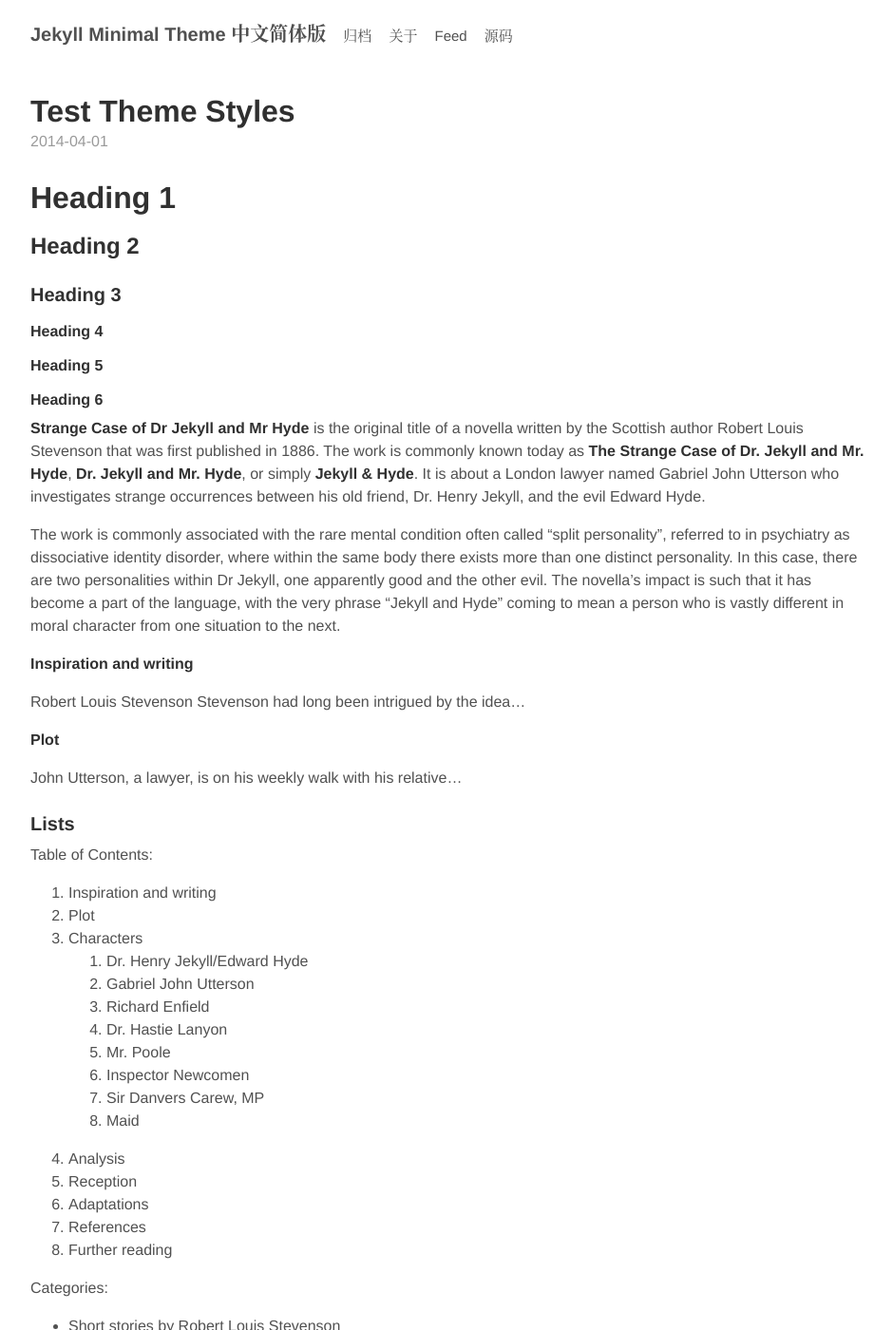
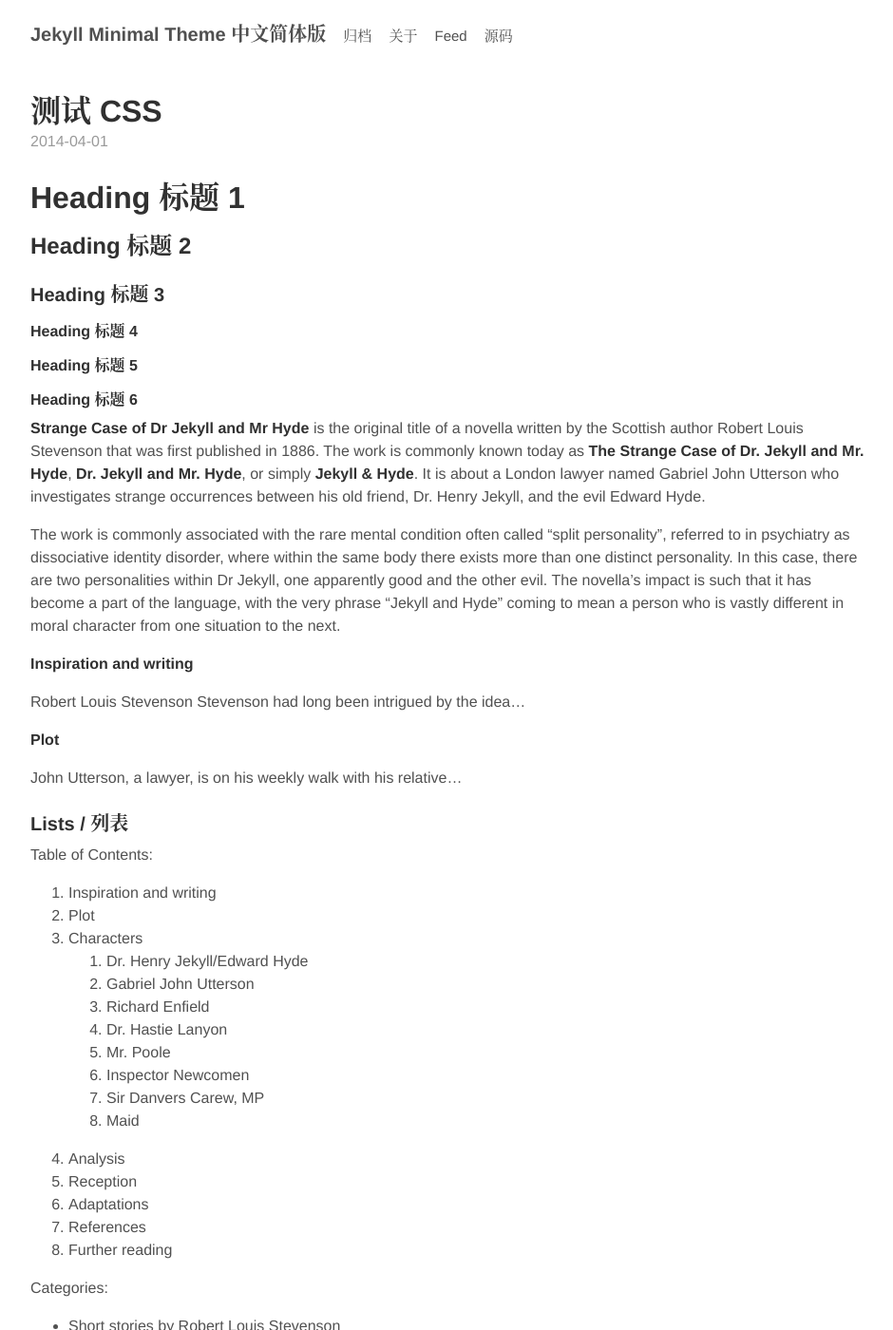
Before and after one commit to gledos/jekyll-minimal-theme-zh-cmn-hans, a Jekyll site: the page built from _posts/2014-04-01-test-styles.md, in a window 1280 px wide and 1400 px high. Shown: the whole window at 95% size, without its empty margins (168-1108 px from the left). Built offline with Jekyll 4.4.1, drawn with Linux system fonts in a browser that asks for light colours; some of the changed text lies outside the part shown.

Commit message:
Update 2014-04-01-test-styles.md

```diff
--- a/_posts/2014-04-01-test-styles.md
+++ b/_posts/2014-04-01-test-styles.md
@@ -1,19 +1,19 @@
 ---
 layout: post
-title: "Test Theme Styles"
+title: "测试 CSS"
 ---
 
-# Heading 1
+# Heading 标题 1
 
-## Heading 2
+## Heading 标题 2
 
-### Heading 3
+### Heading 标题 3
 
-#### Heading 4
+#### Heading 标题 4
 
-##### Heading 5
+##### Heading 标题 5
 
-###### Heading 6
+###### Heading 标题 6
 
 
 **Strange Case of Dr Jekyll and Mr Hyde** is the original
@@ -43,7 +43,7 @@ Robert Louis Stevenson Stevenson had long been intrigued by the idea...
 John Utterson, a lawyer, is on his weekly walk with his relative...
 
 
-### Lists
+### Lists / 列表
 
 Table of Contents:
 
@@ -129,7 +129,7 @@ Quotes from "The Strange Case of Dr. Jekyll and Mr. Hyde":
 
 
 
-### Tables
+### Tables / 表格
 
 ---------------- | ------------------------
 Author           | Robert Louis Stevenson
```
Also changed, not shown: other parts of _posts/2014-04-01-test-styles.md (+2 -2 lines).
